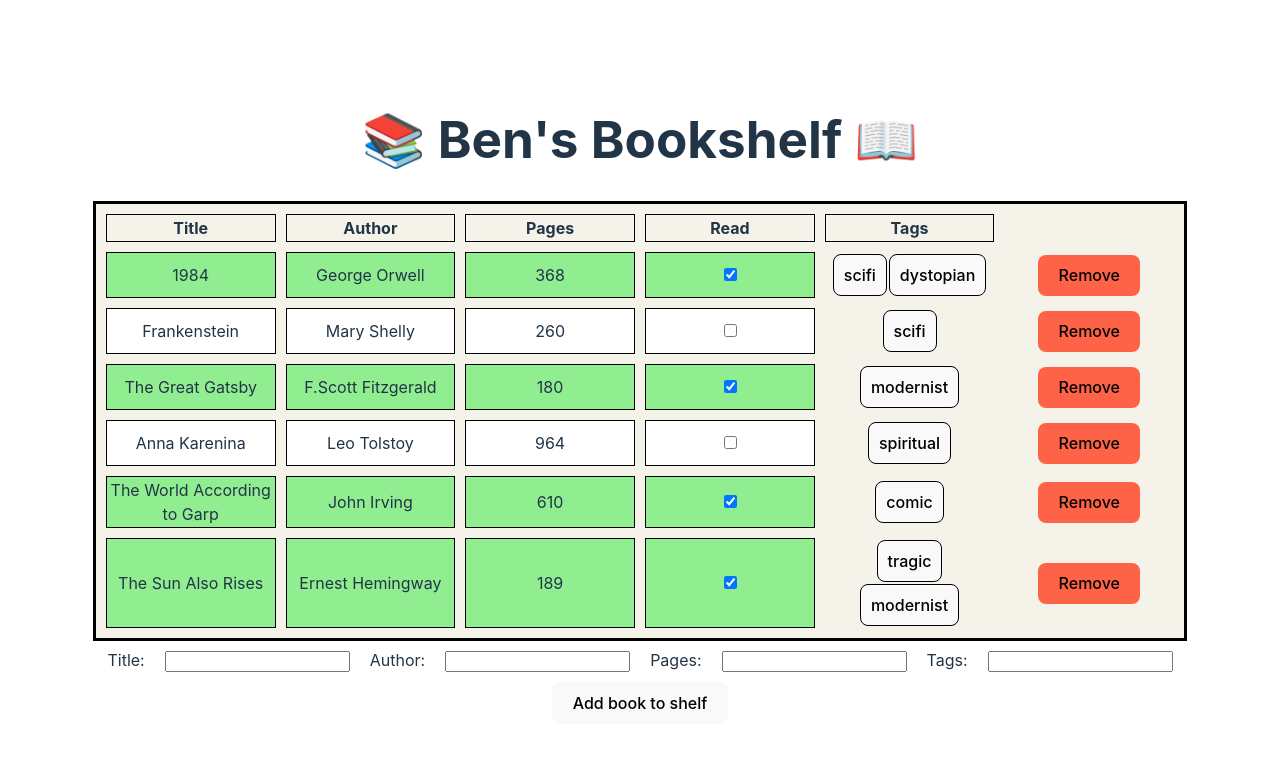
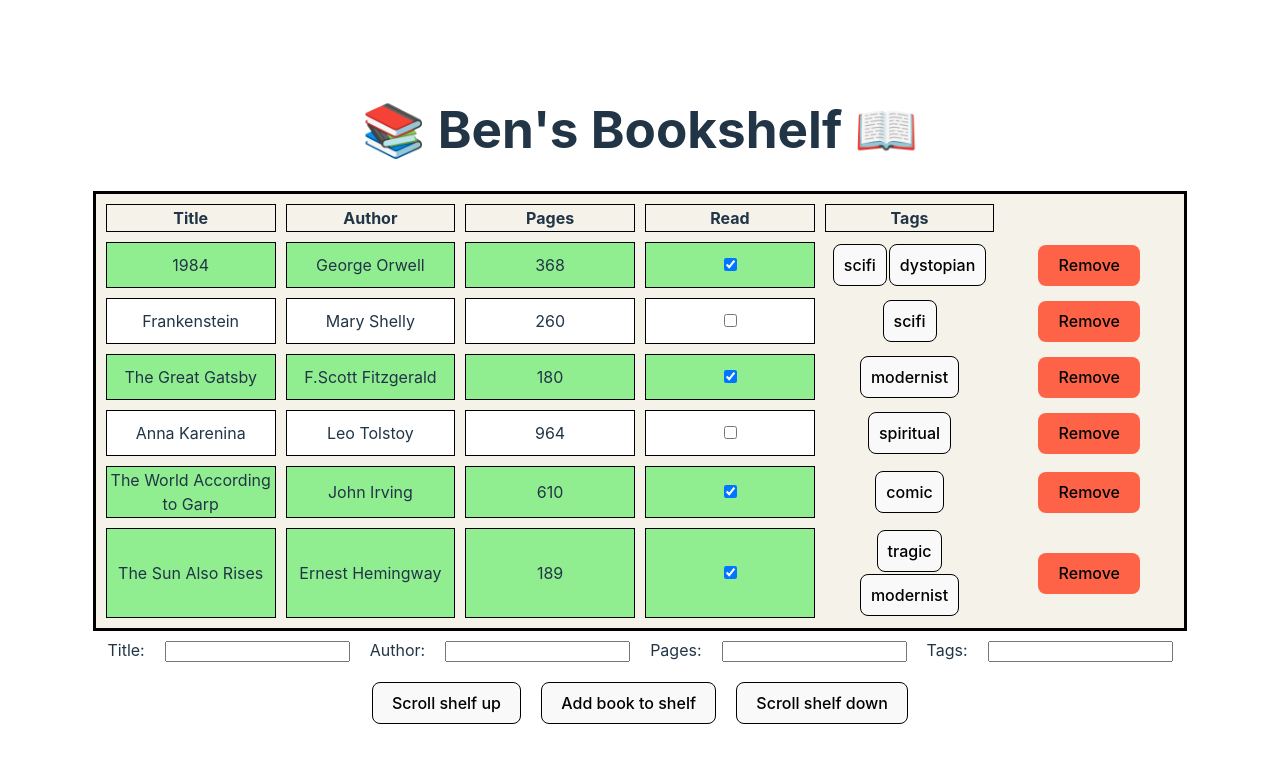
Before and after one commit to cravies/react-library, a React (Vite) app: page / in a window 1280 px wide. Shown: the top 762 px of the page. Built offline with nearby package versions, Linux system fonts and the light colour scheme.

Commit message:
add non functional scroll up/down buttons

```diff
--- a/src/App.jsx
+++ b/src/App.jsx
@@ -15,6 +15,7 @@ function App() {
     {id:4383, title:'The World According to Garp', author:'John Irving', pages:610, read:true, tags:'comic'},
     {id:17827, title:'The Sun Also Rises', author:'Ernest Hemingway', pages:189, read:true, tags:'tragic,modernist'},
   ]
+
   //make tags arr
   defaultBooks.map(book => (
     book.tags = splitTags(book.tags)
@@ -90,6 +91,14 @@ function App() {
     count += 1
   }
 
+  function handleScroll(direction) {
+    if (direction=='up') {
+      console.log("scrolling up")
+    } else {
+      console.log("scrolling down")
+    }
+  }
+
   const labelStyle = {
     padding: "10px",
   }
@@ -97,6 +106,11 @@ function App() {
   const inputStyle = {
     margin: "10px"
   };
+
+  const buttonStyle = {
+    border: '1px solid black',
+    margin: '10px'
+  }
 
   return (
     <>
@@ -112,7 +126,11 @@ function App() {
       <label style={labelStyle}>Tags:</label>
       <input ref={tagRef} type="text" style={inputStyle}/>
     </div>
-    <button onClick={handleAddBook}>Add book to shelf</button>
+    <div>
+      <button style={buttonStyle} onClick={handleScroll('up')}>Scroll shelf up</button>
+      <button style={buttonStyle} onClick={handleAddBook}>Add book to shelf</button>
+      <button style={buttonStyle} onClick={handleScroll('down')}>Scroll shelf down</button>
+    </div>
     </>
   )
 }
--- a/src/Book.jsx
+++ b/src/Book.jsx
@@ -12,6 +12,14 @@ export default function Book({ book, toggleBook, removeBook }) {
     // remove the book
     function handleRemoveBook() {
         removeBook(book.id)
+    }
+
+    function getRandomInt(max) {
+        return Math.floor(Math.random() * max);
+      }
+
+    function rndKey(id) {
+        return getRandomInt(1000)*id
     }
 
     /* green if we've read it */
@@ -30,8 +38,8 @@ export default function Book({ book, toggleBook, removeBook }) {
                 <input style={{display:'inline-block'}} type="checkbox" checked={book.read} onChange={handleBookClick}/>
             </td>
             <td>
-            {tags.map((tag) => (
-                <button style={{border: '1px solid black', margin:'1px', padding:'10px'}}>{tag}</button>
+            {tags.map((tag,i) => (
+                <button style={{border: '1px solid black', margin:'1px', padding:'10px'}} key={rndKey(i)}>{tag}</button>
             ))}
             </td>
             <td>
--- a/src/BookShelf.jsx
+++ b/src/BookShelf.jsx
@@ -6,6 +6,14 @@ function BookShelf({ books, toggleBook, removeBook}) {
   const headStyle = {
     border: "1px solid black",
   };
+
+  function getRandomInt(max) {
+    return Math.floor(Math.random() * max);
+  }
+
+  function rndKey(id) {
+    return getRandomInt(1000)*id
+  }
 
   return(
     <table style={{
@@ -33,7 +41,7 @@ function BookShelf({ books, toggleBook, removeBook}) {
       <tbody>
       {books.map((book,i) => (
         <Book
-        index={i} key={book.id} book={book}
+        index={i} key={rndKey(book.id)} book={book}
         toggleBook={toggleBook} removeBook={removeBook}
         />
       ))}
```
Also changed, not shown: src/constants.jsx (added, +8 -0 lines).
